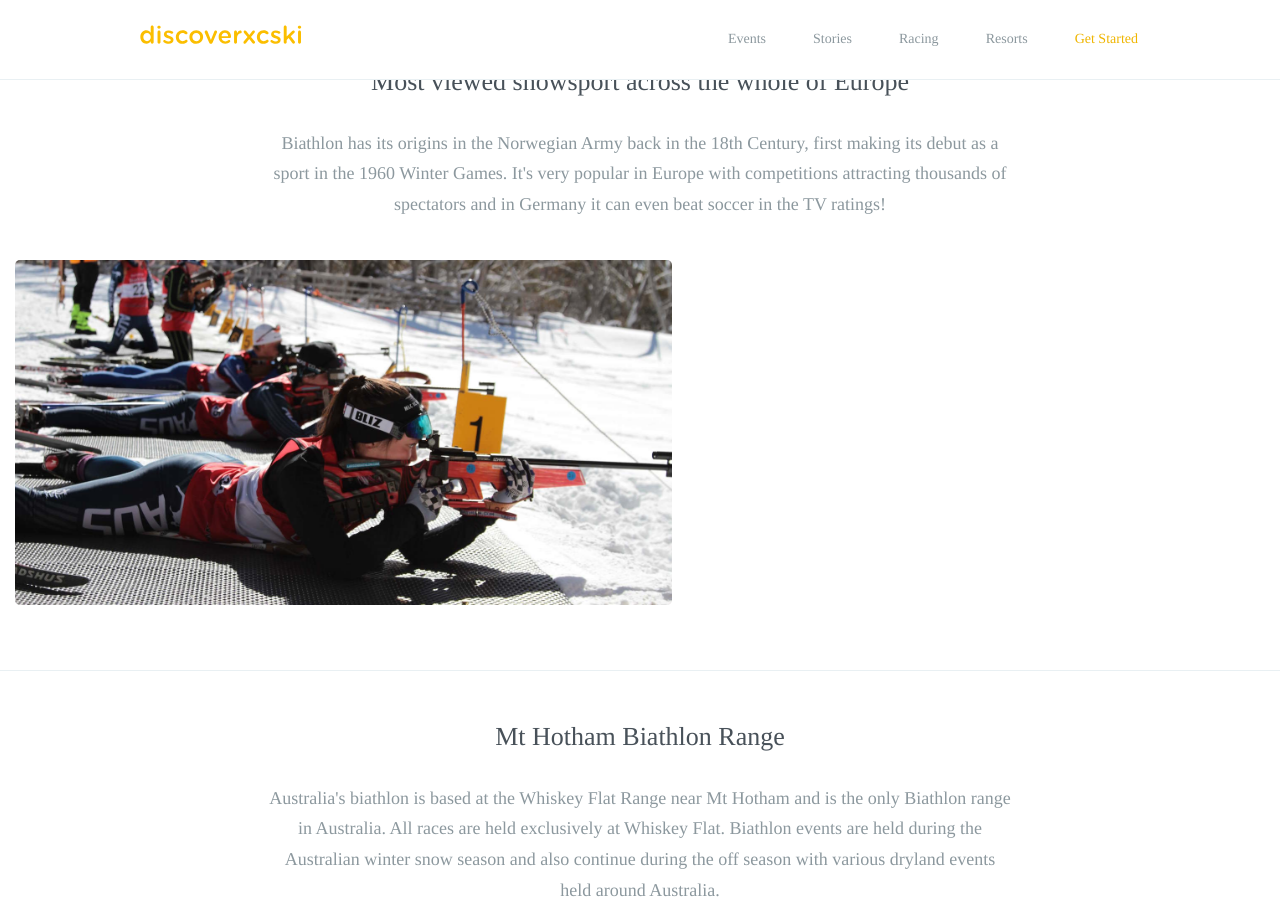
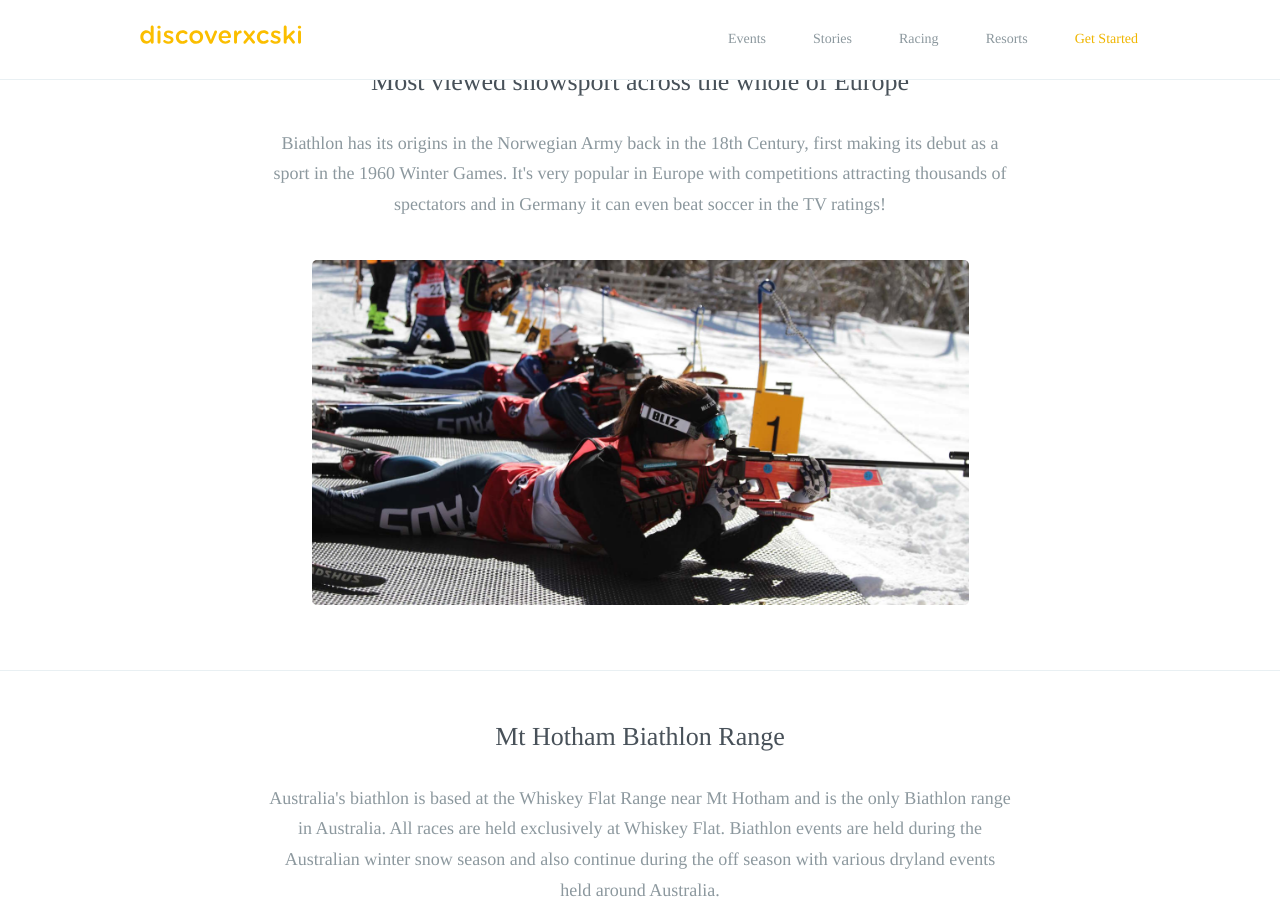
Before and after one commit to robcatto/robcatto.github.io, a Jekyll site: the page built from racing/australian-biathlon/index.html, in a window 1280 px wide and 900 px high, scrolled down 1064 px. Built offline with Jekyll 4.4.1, drawn with Linux system fonts in a browser that asks for light colours; some web fonts are replaced; Markdown is read by kramdown in place of the engine named in the settings.

Commit message:
Update index.html

```diff
--- a/racing/australian-biathlon/index.html
+++ b/racing/australian-biathlon/index.html
@@ -65,7 +65,7 @@ layout: default
                     <p>Biathlon has its origins in the Norwegian Army back in the 18th Century, first making its debut as a sport in the 1960 Winter Games.  It's very popular in Europe with competitions attracting thousands of spectators and in Germany it can even beat soccer in the TV ratings!
                     </p>
                     <div class="one">
-                <div class="onelarge" style="
+                <div class="onelarge centered" style="
                 background-image: url(http://www.discoverxcski.com/images/australianbiathlon.jpg);
                 background-size: cover;
                 "></div>
```
